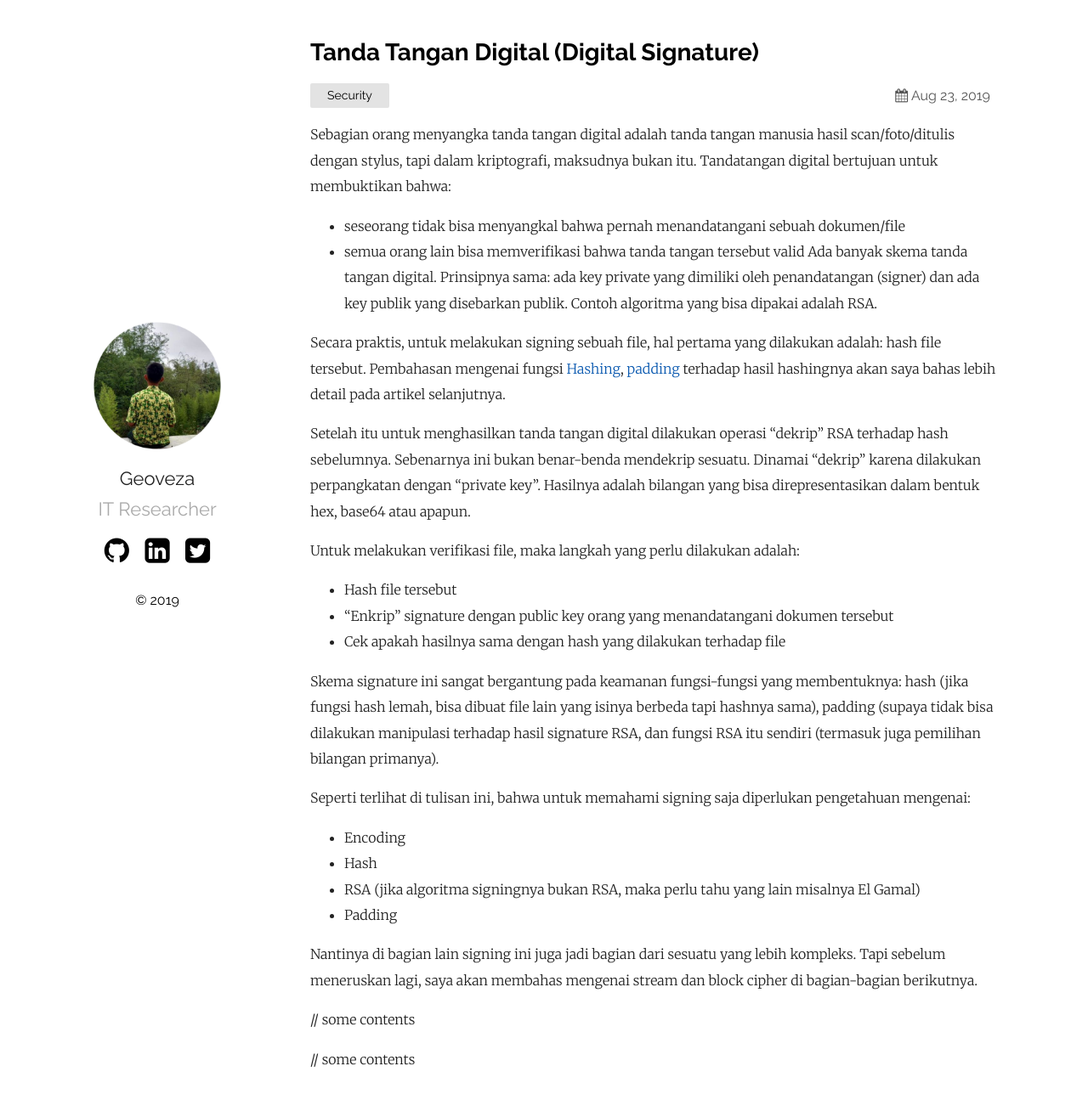
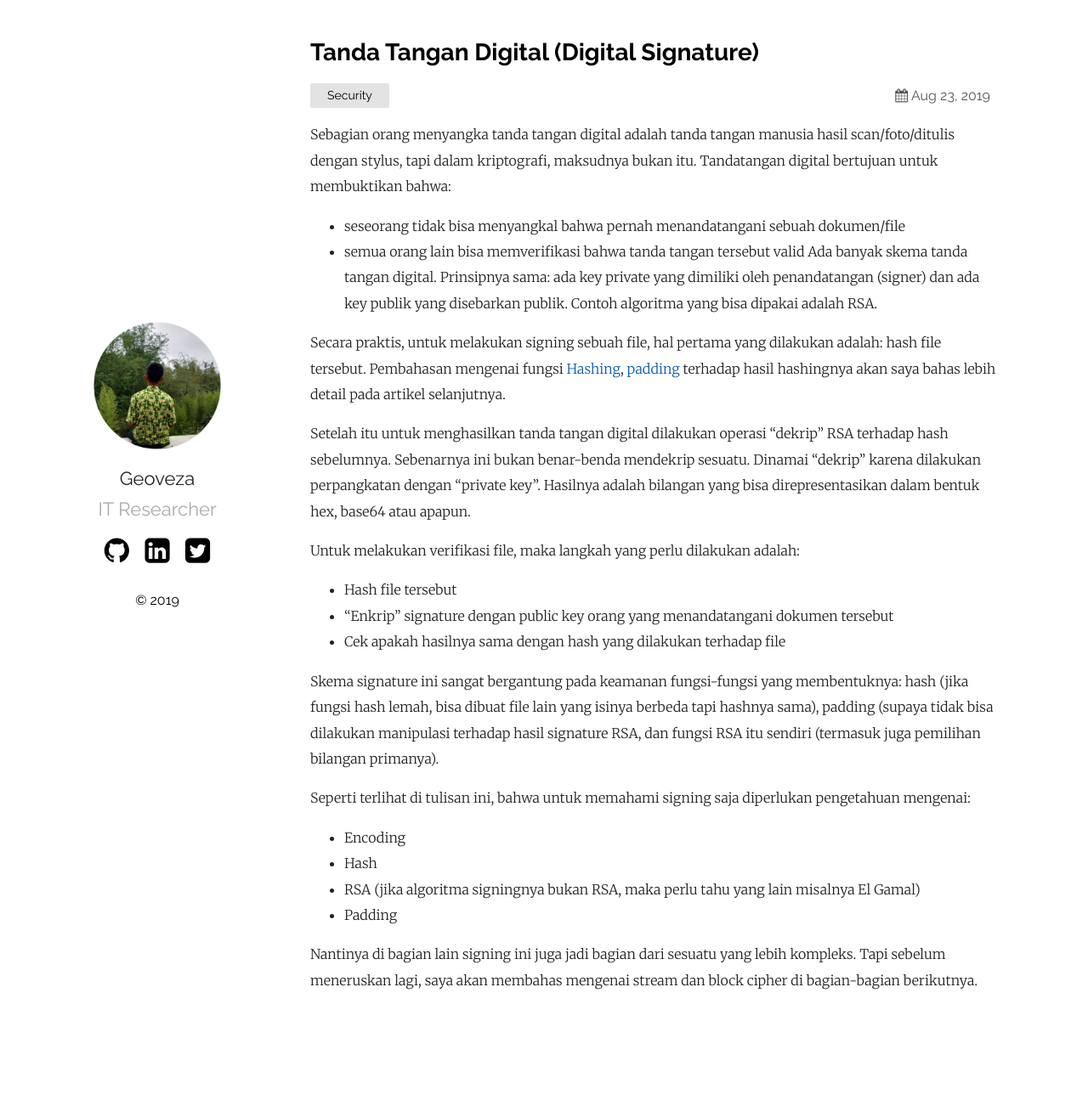
Before and after one commit to Geoveza/geoveza.github.io, a Jekyll site: the page built from _posts/2019-08-23-tanda-tangan-digital.markdown, in a window 1280 px wide and 1307 px high. Shown: the top 1295 px of the window at 85% size. Built offline with Jekyll 4.4.1, drawn with Linux system fonts in a browser that asks for light colours.

Commit message:
Update 2019-08-23-tanda-tangan-digital.markdown

```diff
--- a/_posts/2019-08-23-tanda-tangan-digital.markdown
+++ b/_posts/2019-08-23-tanda-tangan-digital.markdown
@@ -32,9 +31,6 @@ Seperti terlihat di tulisan ini, bahwa untuk memahami signing saja diperlukan pe
 
 Nantinya di bagian lain signing ini juga jadi bagian dari sesuatu yang lebih kompleks. Tapi sebelum meneruskan lagi, saya akan membahas mengenai stream dan block cipher di bagian-bagian berikutnya.
 
-  // some contents
-  {% include disqus.html %}
-  // some contents
 
 [hasing]: #
 [padding]: #
```
Also changed, not shown: other parts of _posts/2019-08-23-tanda-tangan-digital.markdown (+0 -1 lines).
